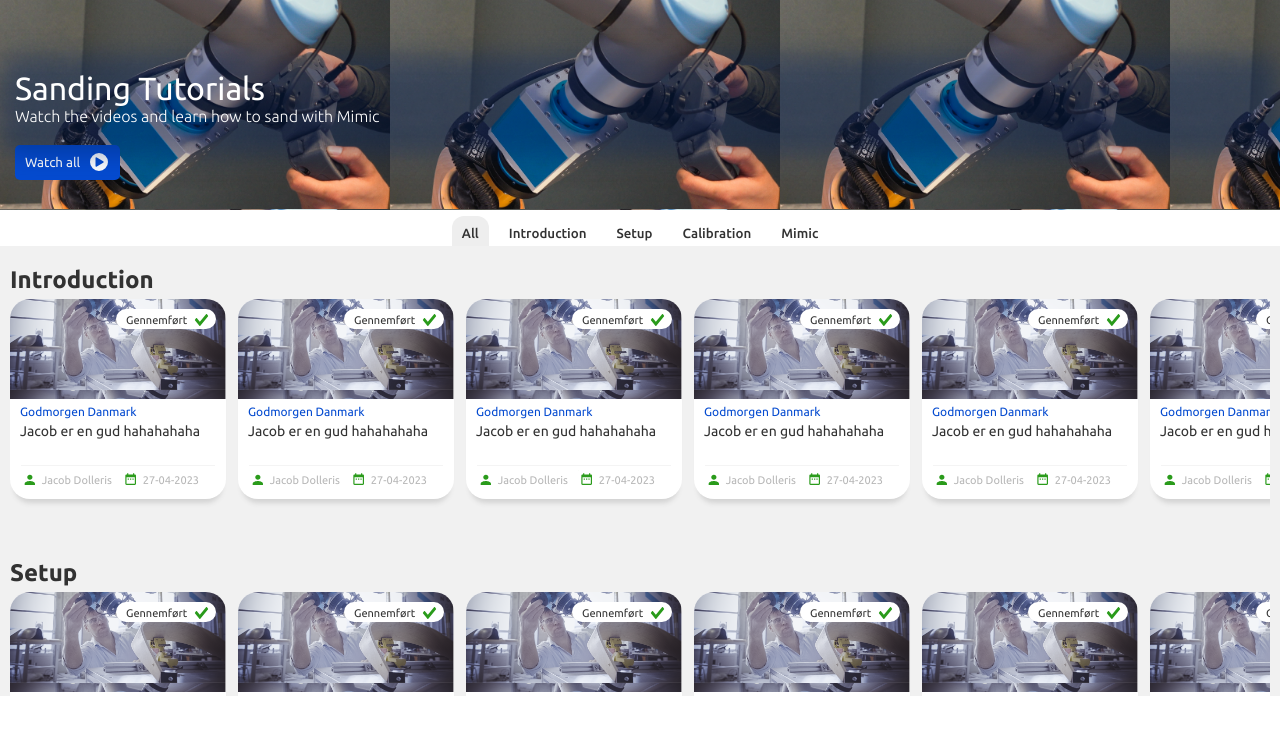
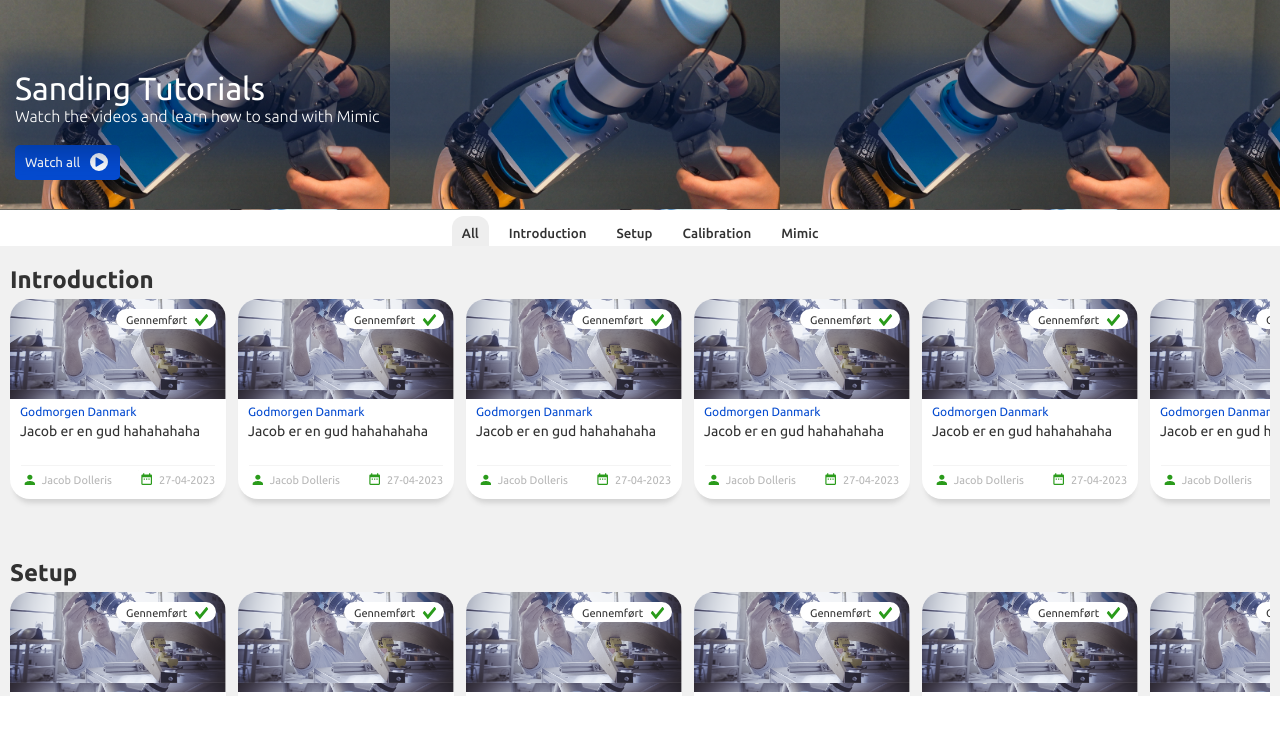
Before and after one commit to FrederikLandtved/Nordbo-Robotics, a Vue app: page /tutorial in a window 1280 px wide. Shown: the top 734 px of the page. Built offline with nearby package versions, Linux system fonts and the light colour scheme; no server answers.

Commit message:
Small fix to CourseBox

```diff
--- a/src/components/ui-kit/CourseBox.vue
+++ b/src/components/ui-kit/CourseBox.vue
@@ -21,10 +21,14 @@ defineProps({
     <p>{{ title }}</p>
     <h4>{{ description }}</h4>
     <div class="author-calendar-box">
-      <img src="@/assets/img/icons/profile.svg" alt="Man">
-      <h5>{{ author }}</h5>
-      <img src="@/assets/img/icons/Kalender.svg" alt="Man">
-      <h5>{{date}}</h5>
+      <div>
+        <img src="@/assets/img/icons/profile.svg" alt="Man">
+        <h5>{{ author }}</h5>
+      </div>
+      <div>
+        <img src="@/assets/img/icons/Kalender.svg" alt="Man">
+        <h5>{{date}}</h5>
+      </div>
     </div>
   </div><!-- course-box-item -->
 </template>
@@ -97,10 +101,15 @@ defineProps({
     display: flex;
     flex-direction: row;
     align-items: center;
+    justify-content: space-between;
     height: 20px;
     margin: 0 auto;
     margin-top: 26px;
     width: 90%;
+
+    div {
+      display: flex;
+    }
 
     img {
       height: 15px;
```
